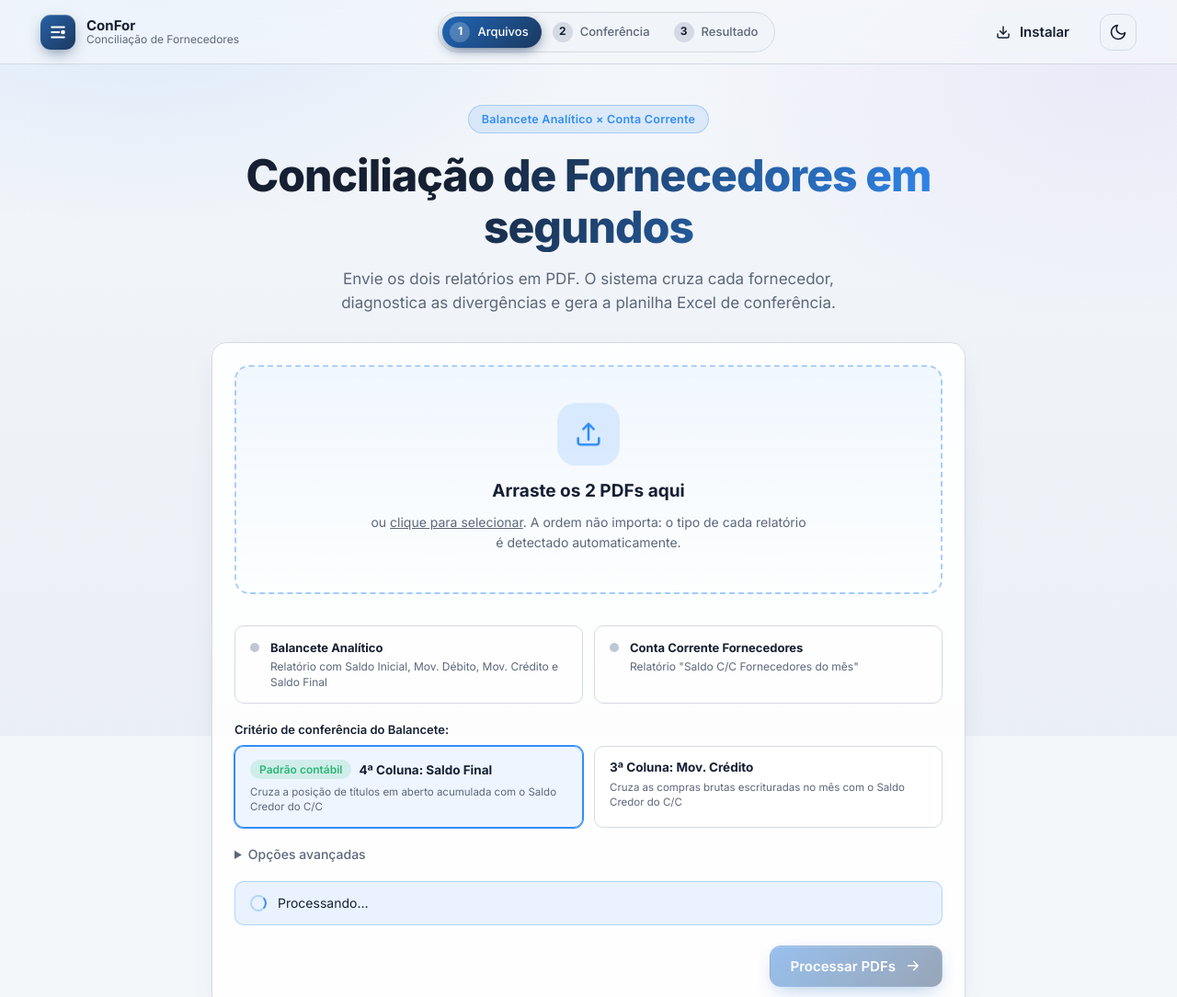
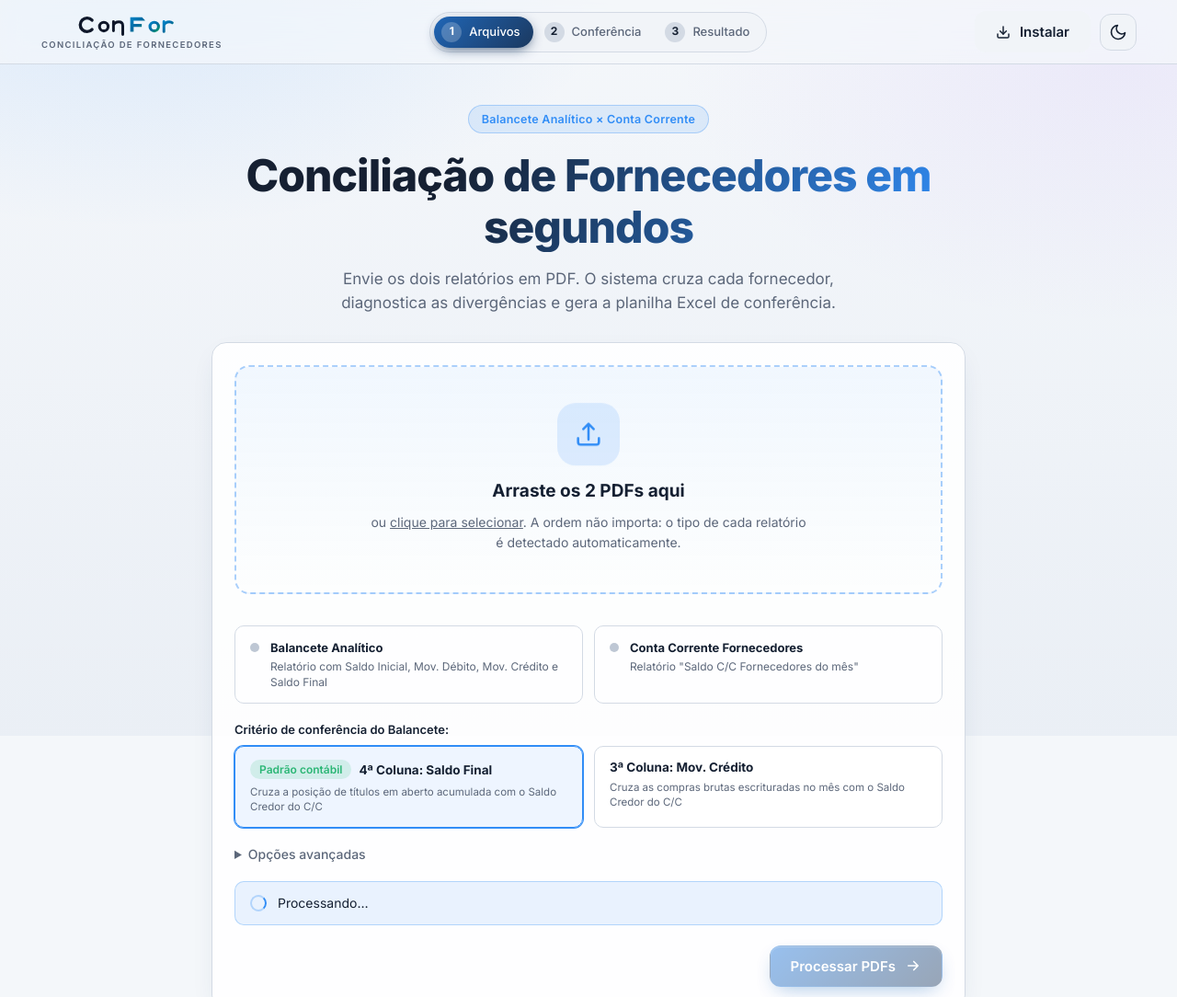
Before and after one commit to codisplanai/confor, a website built with Vite: page index.html in a window 1280 px wide. Shown: the top 1084 px of the page at 92% size. Built offline with nearby package versions, Linux system fonts and the light colour scheme.

Commit message:
feat(branding): implementar logomarca tipografica exclusiva Neo-Glow Tech do ConFor

```diff
--- a/index.html
+++ b/index.html
@@ -38,16 +38,33 @@
     <header class="topbar">
       <div class="topbar__inner">
         <a class="brand" href="/" aria-label="ConFor, início">
-          <span class="brand__mark" aria-hidden="true">
-            <svg viewBox="0 0 32 32" width="22" height="22" fill="none">
-              <path d="M6 8h20M6 16h12M6 24h20" stroke="currentColor" stroke-width="2.6" stroke-linecap="round" />
-              <circle cx="24" cy="16" r="3.4" fill="currentColor" />
+          <div class="brand__logo-wrap">
+            <svg class="confor-wordmark" viewBox="0 0 148 36" height="28" fill="none" xmlns="http://www.w3.org/2000/svg" role="img" aria-label="ConFor">
+              <defs>
+                <linearGradient id="for-grad" x1="0%" y1="0%" x2="100%" y2="100%">
+                  <stop offset="0%" stop-color="#00F2FE" />
+                  <stop offset="50%" stop-color="#00D2FF" />
+                  <stop offset="100%" stop-color="#00F5A0" />
+                </linearGradient>
+                <filter id="for-glow" x="-20%" y="-20%" width="140%" height="140%">
+                  <feDropShadow dx="0" dy="0" stdDeviation="3.5" flood-color="#00F2FE" flood-opacity="0.45" />
+                </filter>
+              </defs>
+              <!-- Con -->
+              <g class="wordmark-con">
+                <path d="M 19 11.5 A 9.5 9.5 0 1 0 19 24.5" stroke="currentColor" stroke-width="4.4" stroke-linecap="round" fill="none" />
+                <circle cx="35.5" cy="20.5" r="6" stroke="currentColor" stroke-width="4" fill="none" />
+                <path d="M 49 13.5 v 13 M 49 18.5 c 1.4 -3.6 3.8 -4.8 7.5 -4.8 c 4 0 5.5 2 5.5 5.5 v 12.3" stroke="currentColor" stroke-width="3.8" stroke-linecap="round" stroke-linejoin="round" fill="none" />
+              </g>
+              <!-- For (Neo-Glow Tech com chanfro de 45° no topo do F) -->
+              <g class="wordmark-for" filter="url(#for-glow)">
+                <path d="M 72.5 7.5 L 89 7.5 L 93 11.5 L 93 12.2 L 77.2 12.2 L 77.2 16.8 L 88.5 16.8 L 88.5 21 L 77.2 21 L 77.2 27.5 L 72.5 27.5 Z" fill="url(#for-grad)" />
+                <circle cx="106" cy="20.5" r="6" stroke="url(#for-grad)" stroke-width="4" fill="none" />
+                <path d="M 119.5 13.5 v 14 M 119.5 18.5 c 1.4 -3.6 3.8 -4.8 7.5 -4.8 c 2 0 3.3 0.5 4.2 1.4" stroke="url(#for-grad)" stroke-width="3.8" stroke-linecap="round" fill="none" />
+              </g>
             </svg>
-          </span>
-          <span class="brand__text">
-            <strong>ConFor</strong>
-            <small>Conciliação de Fornecedores</small>
-          </span>
+            <span class="brand__tagline">Conciliação de Fornecedores</span>
+          </div>
         </a>
 
         <ol class="stepper" id="stepper" aria-label="Etapas">
--- a/src/style.css
+++ b/src/style.css
@@ -121,36 +121,60 @@ button {
 .brand {
   display: flex;
   align-items: center;
-  gap: 12px;
   text-decoration: none;
   color: inherit;
-}
-
-.brand__mark {
-  display: grid;
-  place-items: center;
-  width: 38px;
-  height: 38px;
-  border-radius: 11px;
-  color: #fff;
-  background: linear-gradient(135deg, hsl(212 62% 40%), hsl(var(--navy)));
-  box-shadow: 0 6px 18px -6px hsl(var(--navy) / 0.8), inset 0 1px 0 hsl(0 0% 100% / 0.25);
-}
-
-.brand__text {
+  user-select: none;
+}
+
+.brand__logo-wrap {
   display: flex;
   flex-direction: column;
-  line-height: 1.15;
-}
-
-.brand__text strong {
-  font-size: 15px;
-  font-weight: 700;
-}
-
-.brand__text small {
-  color: hsl(var(--muted));
-  font-size: 12px;
+  gap: 2px;
+}
+
+.confor-wordmark {
+  display: block;
+  overflow: visible;
+  transition: transform 0.25s cubic-bezier(0.16, 1, 0.3, 1), filter 0.25s ease;
+}
+
+.brand:hover .confor-wordmark {
+  transform: translateY(-1px);
+}
+
+.wordmark-con {
+  color: #FFFFFF;
+  transition: color 0.2s ease;
+}
+
+[data-theme="light"] .wordmark-con {
+  color: #0F172A;
+}
+
+[data-theme="light"] .confor-wordmark #for-grad stop:nth-child(1) {
+  stop-color: #0284C7;
+}
+
+[data-theme="light"] .confor-wordmark #for-grad stop:nth-child(2) {
+  stop-color: #0369A1;
+}
+
+[data-theme="light"] .confor-wordmark #for-grad stop:nth-child(3) {
+  stop-color: #059669;
+}
+
+[data-theme="light"] .wordmark-for {
+  filter: none;
+}
+
+.brand__tagline {
+  font-size: 9.5px;
+  font-weight: 600;
+  text-transform: uppercase;
+  letter-spacing: 0.14em;
+  color: hsl(var(--muted));
+  margin-top: -1px;
+  margin-left: 1px;
 }
 
 .stepper {
```
Also changed, not shown: public/favicon.svg.
